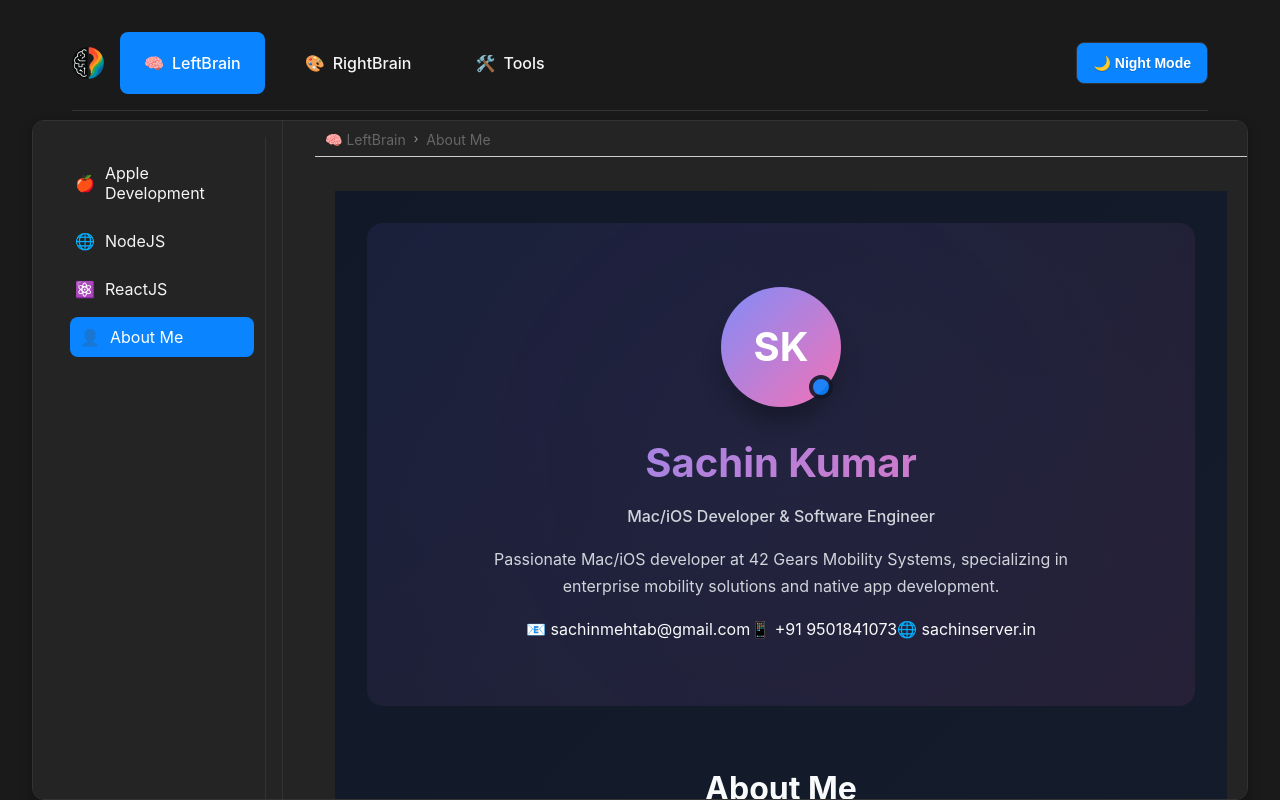
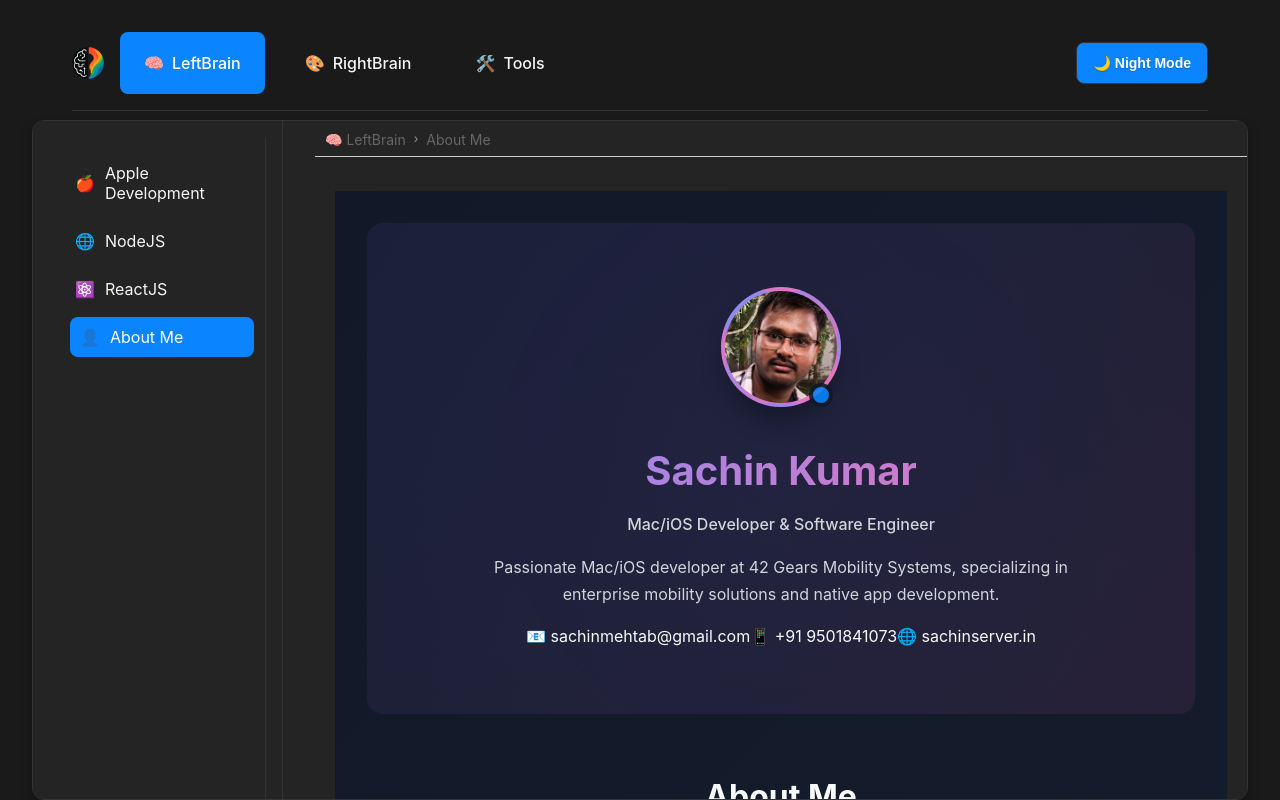
Before and after one commit to sachin6174/sachinserver.in, a React (Create React App) app: page / in a window 1280 px wide. Built offline with nearby package versions, Linux system fonts and the light colour scheme.

Commit message:
pofile image added

```diff
--- a/src/LeftBrain/AboutMe/AboutMe.css
+++ b/src/LeftBrain/AboutMe/AboutMe.css
@@ -158,6 +158,22 @@ body.dark-mode {
 }
 
 .avatar:hover {
+    transform: scale(1.05);
+}
+
+.avatar-image {
+    width: 120px;
+    height: 120px;
+    border-radius: 50%;
+    object-fit: cover;
+    object-position: center;
+    border: 4px solid transparent;
+    background: linear-gradient(135deg, var(--primary-color), var(--secondary-color));
+    box-shadow: var(--shadow-xl);
+    transition: transform var(--transition-normal);
+}
+
+.avatar-image:hover {
     transform: scale(1.05);
 }
 
@@ -745,6 +761,11 @@ cite {
         font-size: 2rem;
     }
 
+    .avatar-image {
+        width: 100px;
+        height: 100px;
+    }
+
     .about-text p,
     .hero-description {
         font-size: 1rem;
--- a/src/LeftBrain/AboutMe/AboutMe.js
+++ b/src/LeftBrain/AboutMe/AboutMe.js
@@ -1,5 +1,6 @@
 import React, { useState, useEffect } from "react";
 import "./AboutMe.css";
+import profileImage from "../../assets/images/ProfilePic/profile1.jpeg";
 
 const AboutMe = () => {
     const [isVisible, setIsVisible] = useState({});
@@ -117,9 +118,11 @@ const AboutMe = () => {
             <section className="hero-section fade-in-section" id="hero">
                 <div className="hero-content">
                     <div className="avatar-container">
-                        <div className="avatar">
-                            <span>SK</span>
-                        </div>
+                        <img
+                            src={profileImage}
+                            alt="Sachin Kumar - Profile Picture"
+                            className="avatar-image"
+                        />
                         <div className="status-indicator"></div>
                     </div>
                     <div className="hero-text">
```
Also changed, not shown: src/assets/images/ProfilePic/profile1.jpeg (added).
